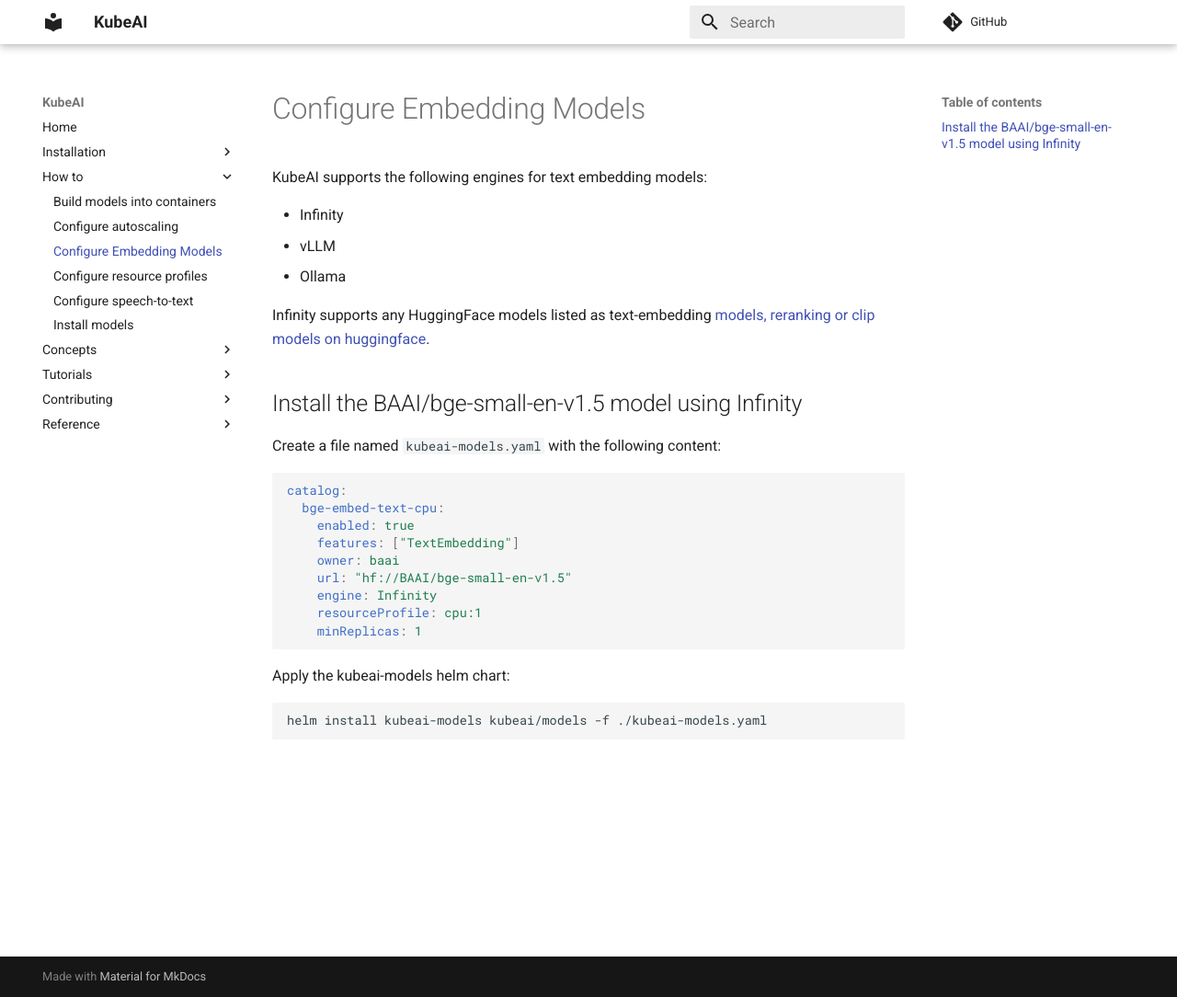
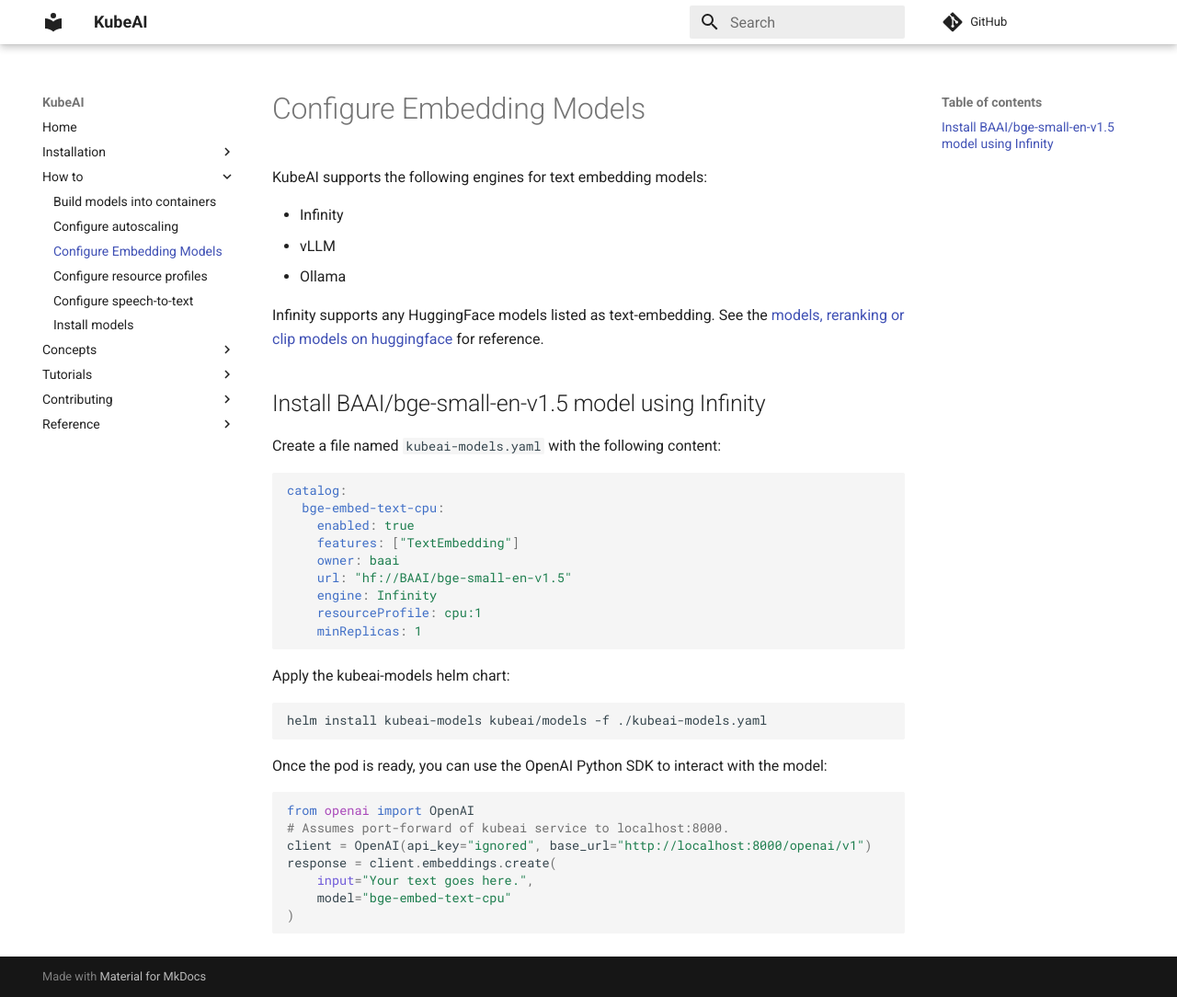
Before and after one commit to substratusai/kubeai, an MkDocs documentation site: the page built from docs/how-to/configure-embedding-models.md, in a window 1280 px wide and 1084 px high. Shown: the whole window at 92% size. Built offline with MkDocs 1.6.1 and Material for MkDocs 9.7.7, drawn with Linux system fonts in a browser that asks for light colours; comment, search, counter and statistics services are not loaded.

Commit message:
update docs

````diff
--- a/docs/how-to/configure-embedding-models.md
+++ b/docs/how-to/configure-embedding-models.md
@@ -6,10 +6,10 @@
 - vLLM
 - Ollama
 
-Infinity supports any HuggingFace models listed as text-embedding [models, reranking or clip models on huggingface](https://huggingface.co/models?other=text-embeddings-inference&sort=trending).
+Infinity supports any HuggingFace models listed as text-embedding. See the [models, reranking or clip models on huggingface](https://huggingface.co/models?other=text-embeddings-inference&sort=trending) for reference.
 
 
-## Install the BAAI/bge-small-en-v1.5 model using Infinity
+## Install BAAI/bge-small-en-v1.5 model using Infinity
 
 Create a file named `kubeai-models.yaml` with the following content:
 
@@ -30,3 +30,15 @@
 ```bash
 helm install kubeai-models kubeai/models -f ./kubeai-models.yaml
 ```
+
+Once the pod is ready, you can use the OpenAI Python SDK to interact with the model:
+
+```python
+from openai import OpenAI
+# Assumes port-forward of kubeai service to localhost:8000.
+client = OpenAI(api_key="ignored", base_url="http://localhost:8000/openai/v1")
+response = client.embeddings.create(
+    input="Your text goes here.",
+    model="bge-embed-text-cpu"
+)
+```
````
